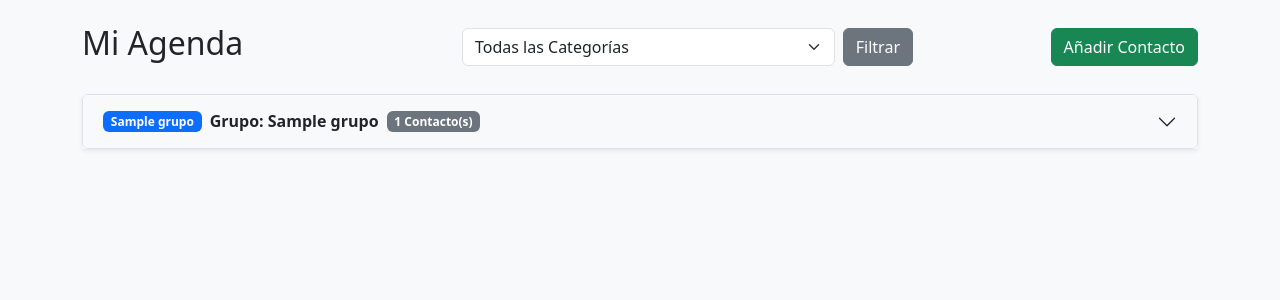
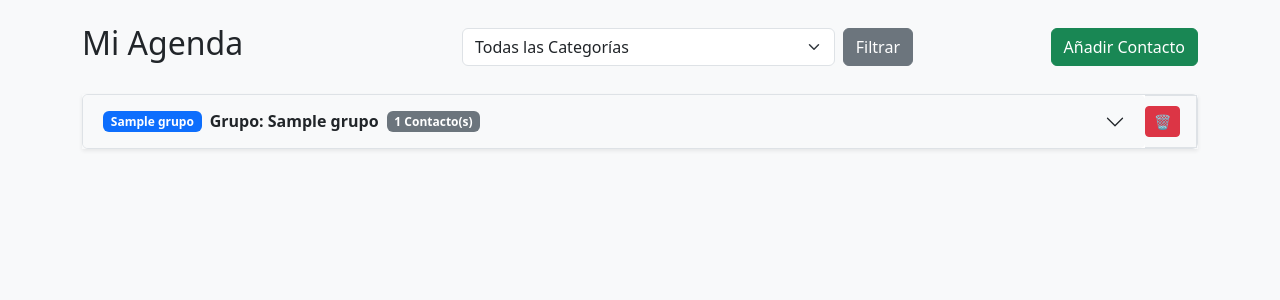
Before and after one commit to georgeLetelieg/Proyecto_ManagerContactos, a Flask app: template templates/lista.html in a window 1280 px wide. Shown: the part 56-356 px from the top of the page. Run offline with Flask 3, Linux system fonts and the light colour scheme; the template is opened without the code that fills it: most values are stand-ins (such as "Sample title", 1, 10 or a date in 2020).

Commit message:
modi lista

```diff
--- a/templates/lista.html
+++ b/templates/lista.html
@@ -6,8 +6,8 @@
         <h2>Mi Agenda</h2>
     </div>
 
-    <div class="col-md-5">
-        <form action="/contactos/" method="GET" class="d-flex">
+    <div class="col-md-5 d-flex">
+        <form action="/contactos/" method="GET" class="d-flex w-100">
             <select name="categoria" class="form-select me-2">
                 <option value="">Todas las Categorías</option>
                 {% for c in categorias %}
@@ -18,6 +18,14 @@
             </select>
             <button type="submit" class="btn btn-secondary">Filtrar</button>
         </form>
+
+        {% if categoria_seleccionada %}
+        <form action="{{ url_for('eliminar_categoria', id_categoria=categoria_seleccionada) }}" method="POST" class="ms-2">
+            <button type="submit" class="btn btn-outline-danger" title="Eliminar Categoría" onclick="return confirm('¿Estás seguro de eliminar esta categoría? Recuerda que debe estar vacía (sin grupos).');">
+                🗑️
+            </button>
+        </form>
+        {% endif %}
     </div>
 
     <div class="col-md-3 text-end">
@@ -30,12 +38,18 @@
     {% for grupo in vista_agrupada %}
     <div class="accordion-item">
 
-        <h2 class="accordion-header" id="heading-{{ grupo.id_grupo }}">
+        <h2 class="accordion-header d-flex" id="heading-{{ grupo.id_grupo }}">
             <button class="accordion-button collapsed bg-light text-dark fw-bold" type="button" data-bs-toggle="collapse" data-bs-target="#collapse-{{ grupo.id_grupo }}">
                 <span class="badge bg-primary me-2">{{ grupo.nombre_categoria }}</span>
                 Grupo: {{ grupo.nombre_grupo }}
                 <span class="badge bg-secondary ms-2">{{ grupo.contactos|length }} Contacto(s)</span>
             </button>
+
+            <form action="{{ url_for('eliminar_grupo', id_grupo=grupo.id_grupo) }}" method="POST" class="bg-light d-flex align-items-center pe-3 border-bottom border-top border-end m-0">
+                <button type="submit" class="btn btn-danger btn-sm" title="Eliminar Grupo completo" onclick="return confirm('ATENCIÓN: ¿Estás seguro de eliminar este grupo? Se borrarán TODOS los contactos que estén adentro.');">
+                    🗑️
+                </button>
+            </form>
         </h2>
 
         <div id="collapse-{{ grupo.id_grupo }}" class="accordion-collapse collapse" data-bs-parent="#acordeonGrupos">
@@ -85,7 +99,7 @@
 
     {% if not vista_agrupada %}
     <div class="alert alert-warning text-center mt-3">
-        No se encontraron grupos para esta categoría.
+        No se encontraron grupos para mostrar.
     </div>
     {% endif %}
 
```
